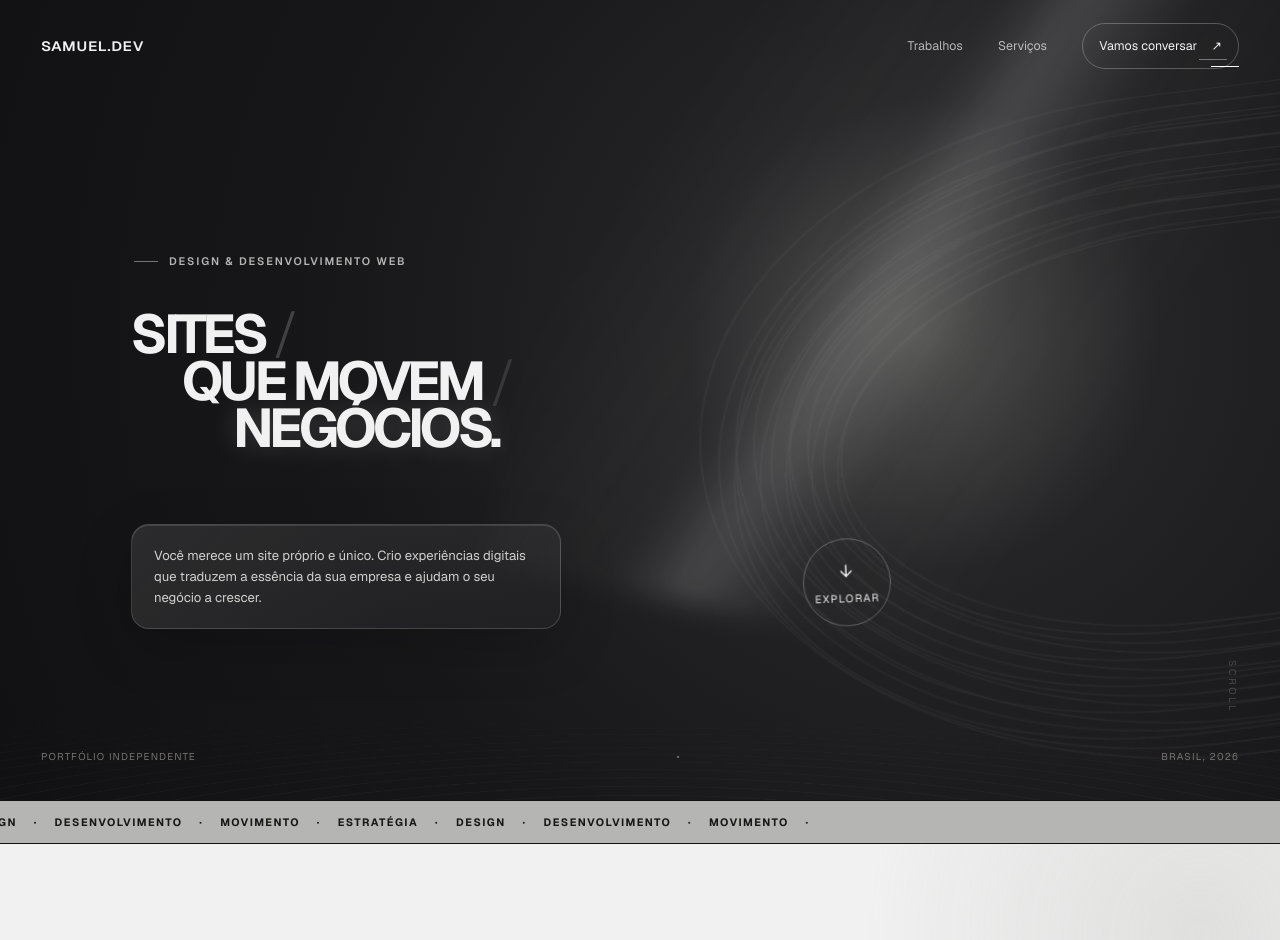
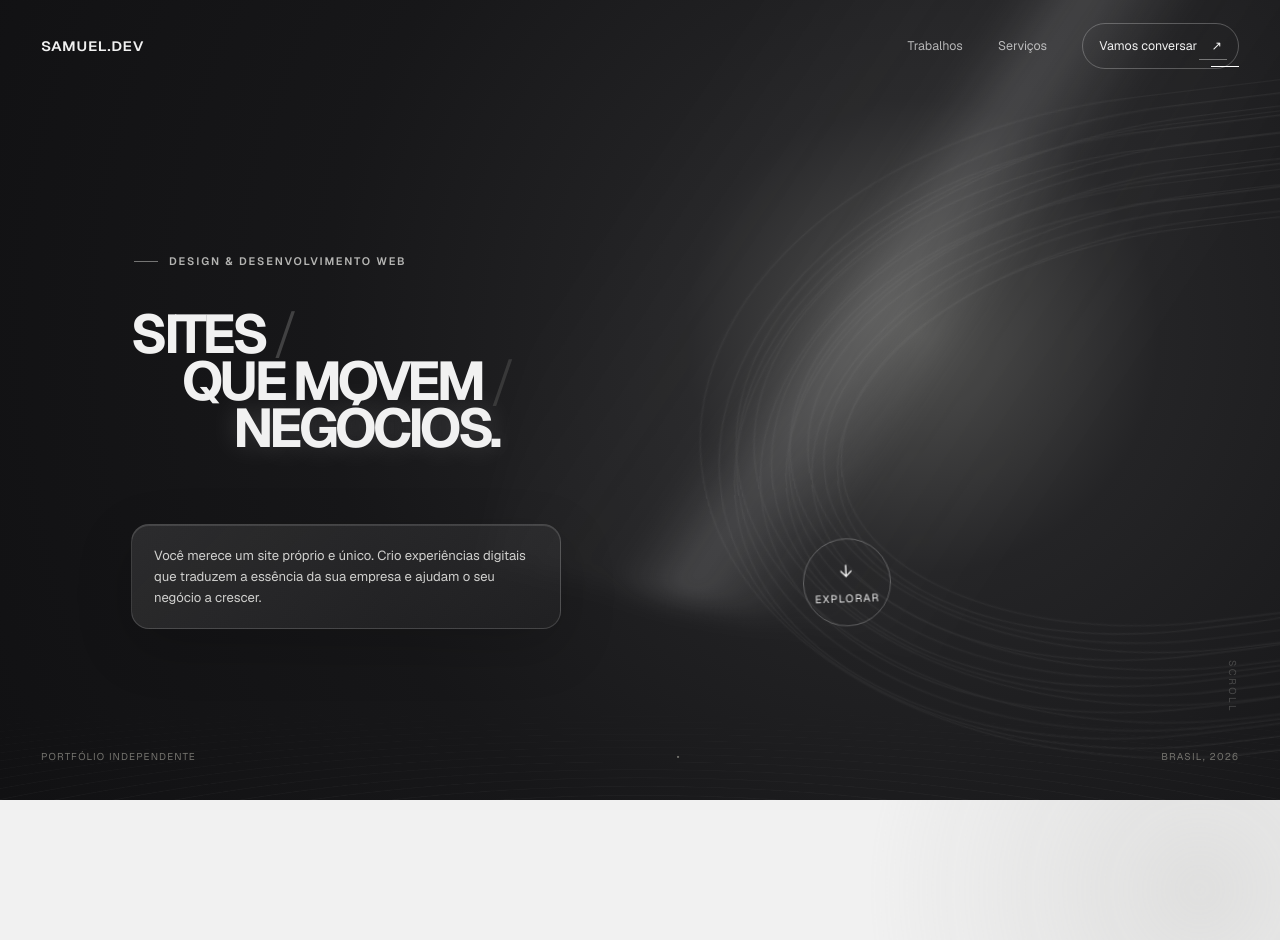
Before and after one commit to sasaferinha/samuel.dev, a Next.js app: page / in a window 1280 px wide. Shown: the top 940 px of the page. Built offline with nearby package versions, Linux system fonts and the light colour scheme.

Commit message:
Remove animated ticker strip

```diff
--- a/app/globals.css
+++ b/app/globals.css
@@ -108,8 +108,6 @@ footer { background:var(--ink); color:var(--paper); border-top:1px solid #262625
 .brand { text-transform:uppercase; letter-spacing:.035em; font-family:var(--font-sans),Arial,sans-serif; font-weight:560; transform:scaleX(1.12); transform-origin:left center; }.brand-mark { display:none; }
 
 /* Immersive interaction layer */
-.motion-ticker { overflow:hidden; background:#d7ff45; color:#080908; padding:.82rem 0; border-block:1px solid #111; }
-.motion-ticker div { width:max-content; font-size:.67rem; font-weight:680; letter-spacing:.14em; word-spacing:1.2em; animation:ticker-run 22s linear infinite; }
 .reveal { opacity:0; transform:translateY(58px); filter:blur(8px); transition:opacity .9s cubic-bezier(.16,1,.3,1),transform .9s cubic-bezier(.16,1,.3,1),filter .9s; }
 .reveal.is-visible { opacity:1; transform:none; filter:blur(0); }
 .project-card:nth-child(2){transition-delay:.12s}.project-card:nth-child(3){transition-delay:.18s}
@@ -131,7 +129,7 @@ footer { background:var(--ink); color:var(--paper); border-top:1px solid #262625
 @keyframes arrow-orbit { 0%,100%{transform:rotate(0)} 50%{transform:rotate(45deg)} } @keyframes orbit-turn { to{transform:rotate(360deg)} } @keyframes orbit-pulse { 0%,100%{transform:rotate(60deg) scaleX(.45)} 50%{transform:rotate(105deg) scaleX(.7)} }
 @keyframes lime-flow { from{background-position:0% 20%} to{background-position:100% 80%} } @keyframes light-sweep { 0%,35%{transform:translateX(-55%) rotate(12deg)} 65%,100%{transform:translateX(55%) rotate(12deg)} }
 @keyframes sculpture-float { 0%,100%{transform:translate3d(0,0,0) rotate(-3deg)} 50%{transform:translate3d(0,-18px,0) rotate(4deg)} }
-@keyframes ticker-run { to{transform:translateX(-50%)} } @keyframes detail-open { from{opacity:0;transform:translateY(-14px)} to{opacity:1;transform:none} }
+@keyframes detail-open { from{opacity:0;transform:translateY(-14px)} to{opacity:1;transform:none} }
 
 @media (max-width:800px){.hero h1{font-size:clamp(2.25rem,10vw,3.4rem);line-height:.92}.intro-word{font-size:clamp(3.4rem,18.7vw,5.95rem)}.intro h2,.section-heading h2,.process h2{font-size:clamp(1.75rem,8vw,2.5rem)}.contact h2{font-size:clamp(2.1rem,10vw,3.2rem)}.hero-content{padding-left:0;z-index:3}.hero-bottom>p{font-size:.76rem}}
 @media (max-width:800px){.service-list summary{grid-template-columns:45px 1fr 40px;gap:1rem}.service-list summary h3{font-size:1.22rem}.service-detail{grid-template-columns:1fr;padding:0 1rem 1.8rem 45px;gap:1rem}}
@@ -145,7 +143,6 @@ body,.services,.intro { background:#f1f1f1; color:#171719; }
 .hero h1,.hero h1 em,.contact,.projects,footer { color:#f1f1f1; }
 .hero-bottom>p,.eyebrow,.section-heading>p,.project-card>p,.contact>p:not(.eyebrow),footer { color:#b5b5b3; }
 .hero-lines i { border-color:#b5b5b3; }
-.motion-ticker { background:#b5b5b3; color:#171719; }
 .process { color:#171719; background-color:#b5b5b3; background-image:radial-gradient(circle at 20% 20%,#f1f1f1 0,transparent 30%),radial-gradient(circle at 80% 80%,#8d8d8b 0,transparent 36%); }
 .process .section-label,.process li p,.process h2 em { color:#4c4c4b; }
 .project-coral .project-visual { background:#b5b5b3; }.project-sand .project-visual { background:#777776; }.project-blue .project-visual { background:#4c4c4b; }
--- a/app/page.tsx
+++ b/app/page.tsx
@@ -106,10 +106,6 @@ export default function Home() {
         <div className="hero-index">Portfólio independente <span>•</span> Brasil, 2026</div>
       </section>
 
-      <div className="motion-ticker" aria-hidden="true">
-        <div>ESTRATÉGIA · DESIGN · DESENVOLVIMENTO · MOVIMENTO · ESTRATÉGIA · DESIGN · DESENVOLVIMENTO · MOVIMENTO ·</div>
-      </div>
-
       <section className="intro section" aria-labelledby="intro-title">
         <p className="section-label">Sobre o estúdio</p>
         <div>
```
